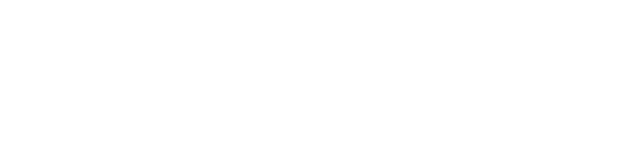
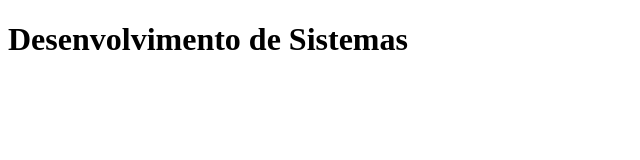
Before and after one commit to felipeee19/Aula-git-pam, a plain HTML site: page index.html in a window 1280 px wide. Shown: the whole page, without its empty margins (0-640 px from the left). Drawn offline with Linux system fonts and the light colour scheme.

Commit message:
header adicionado

```diff
--- a/index.html
+++ b/index.html
@@ -6,6 +6,9 @@
     <title>Document</title>
 </head>
 <body>
+    <header>
+        <h1>Desenvolvimento de Sistemas</h1>
+    </header>
 
 </body>
 </html>
```
